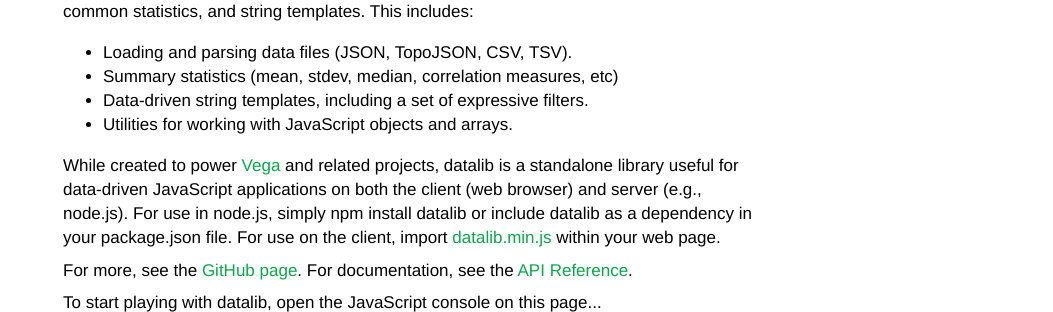
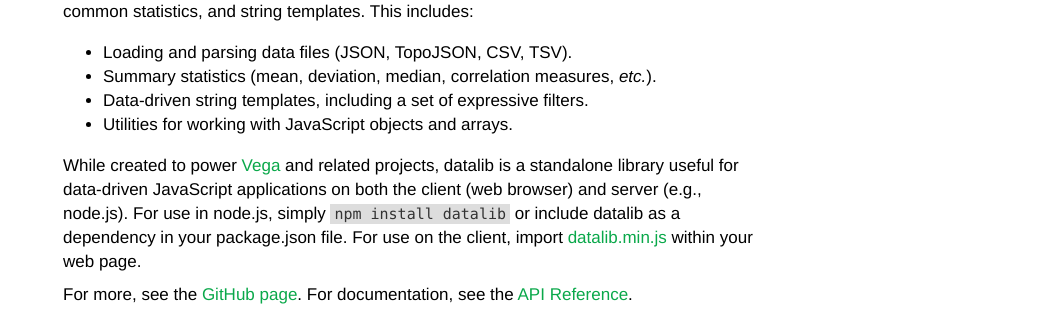
Before and after one commit to vega/datalib, a plain HTML site: page index.html in a window 1280 px wide. Shown: the part 161-473 px from the top of the page, without its empty margins (227-1280 px from the left). Drawn offline with Linux system fonts and the light colour scheme.

Commit message:
Update homepage.

```diff
--- a/index.html
+++ b/index.html
@@ -27,13 +27,13 @@
         <strong>Datalib</strong> is a JavaScript data utility library. It provides facilities for data loading, type inference, common statistics, and string templates. This includes:
         <ul>
           <li>Loading and parsing data files (JSON, TopoJSON, CSV, TSV).</li>
-          <li>Summary statistics (mean, stdev, median, correlation measures, etc)</li>
+          <li>Summary statistics (mean, deviation, median, correlation measures, <em>etc.</em>).</li>
           <li>Data-driven string templates, including a set of expressive filters.</li>
           <li>Utilities for working with JavaScript objects and arrays.</li>
         </ul>
       </div>
       <div class="content">
-        While created to power <a href="http://vega.github.io">Vega</a> and related projects, datalib is a standalone library useful for data-driven JavaScript applications on both the client (web browser) and server (e.g., node.js). For use in node.js, simply <tt>npm install datalib</tt> or include datalib as a dependency in your package.json file. For use on the client, import <a href="datalib.min.js">datalib.min.js</a> within your web page.
+        While created to power <a href="http://vega.github.io">Vega</a> and related projects, datalib is a standalone library useful for data-driven JavaScript applications on both the client (web browser) and server (e.g., node.js). For use in node.js, simply <span class="code">npm install datalib</span> or include datalib as a dependency in your package.json file. For use on the client, import <a href="datalib.min.js">datalib.min.js</a> within your web page.
       </div>
       <div class="content">
         For more, see the <a href="">GitHub page</a>.
--- a/site.css
+++ b/site.css
@@ -77,3 +77,11 @@
 .credits a:hover img {
   border: 1px solid #f05a00;
 }
+
+.code {
+  font-family: Monaco, Courier New;
+  color: #333;
+  font-size: 15px;
+  background-color: #ddd;
+  padding: 1px 4px;
+}
```
